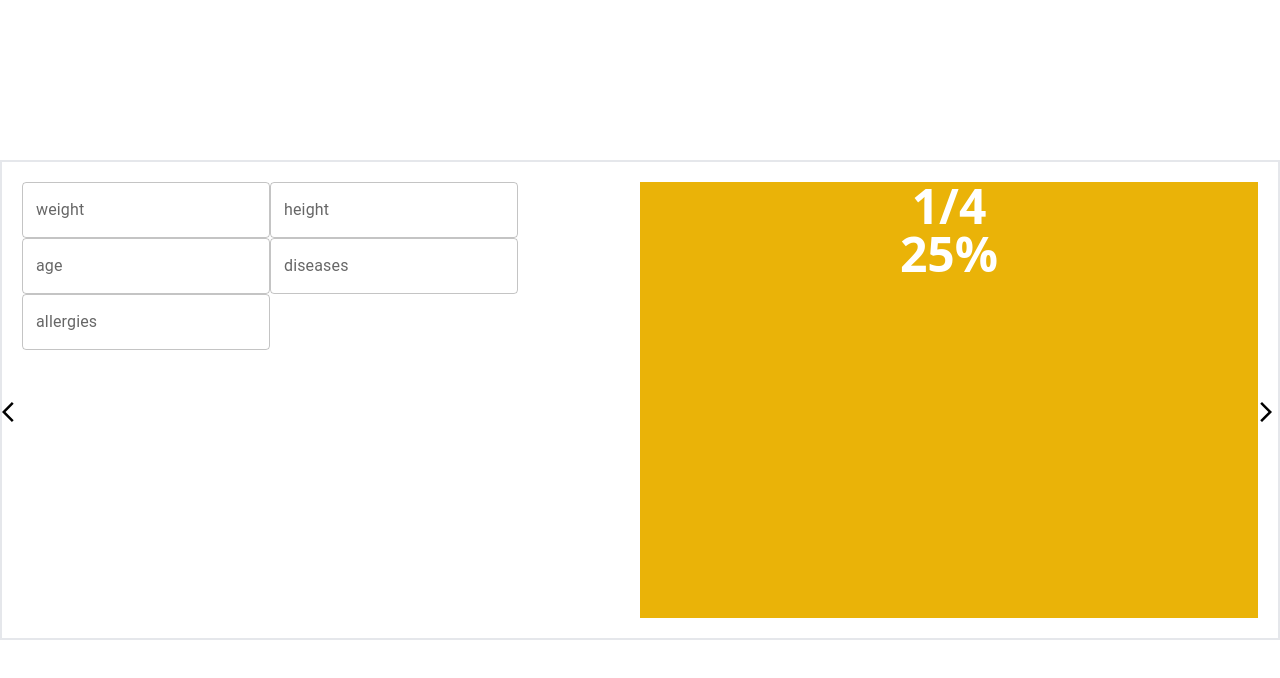
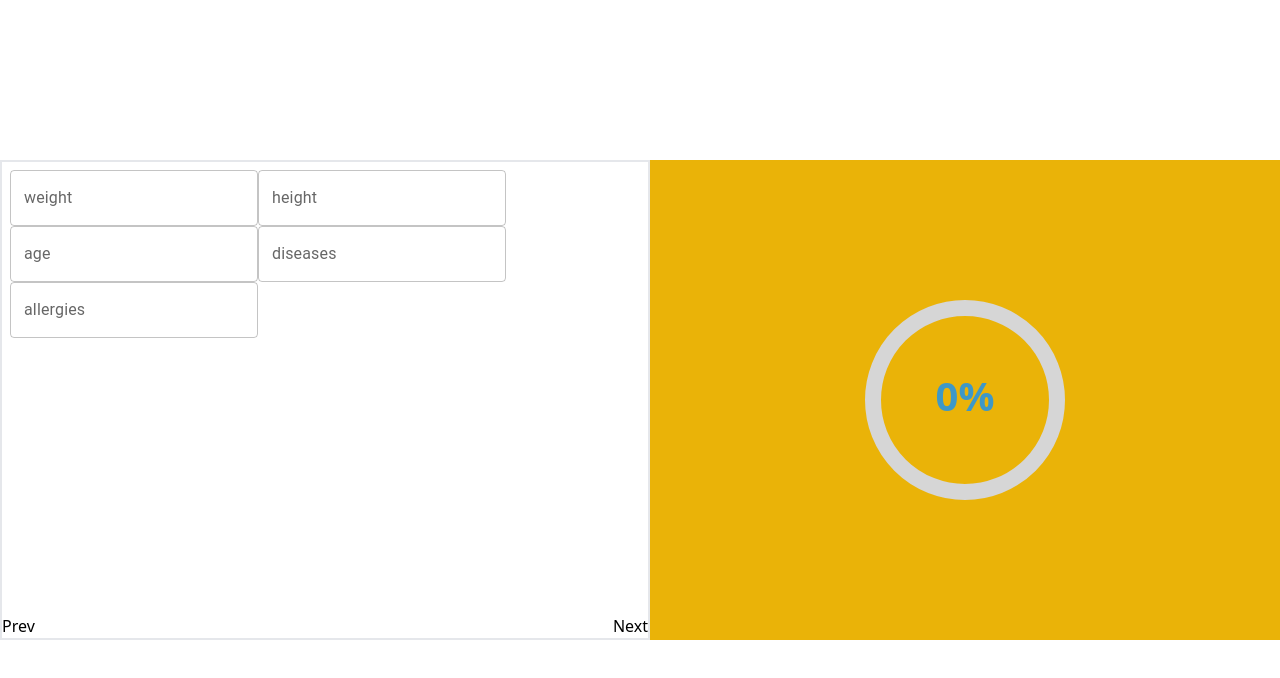
Before and after one commit to Nishantjain10/fitAI, a Next.js app: page /form in a window 1280 px wide. Shown: the top 678 px of the page. Built offline with nearby package versions, Linux system fonts and the light colour scheme.

Commit message:
progress bar added

```diff
--- a/app/form/Container.tsx
+++ b/app/form/Container.tsx
@@ -1,12 +1,15 @@
 "use client";
 
-import React, { FormEvent, useState } from "react";
+import React, { useState } from "react";
 import StepFormOne from "./StepFormOne";
 import StepFormTwo from "./StepFormTwo";
 import StepFormThree from "./StepFormThree";
 import StepFormFour from "./StepFormFour";
-import ArrowForwardIosIcon from "@mui/icons-material/ArrowForwardIos";
-import ArrowBackIosIcon from "@mui/icons-material/ArrowBackIos";
+import { buildStyles, CircularProgressbar } from 'react-circular-progressbar';
+import 'react-circular-progressbar/dist/styles.css';
+import { Button } from "@mui/material";
+import Link from "next/link";
+
 
 const Container = () => {
   const forms = [
@@ -25,26 +28,45 @@ const Container = () => {
     setFormIndex((prev) => (prev > 0 ? prev - 1 : prev));
   };
 
+  let percentage = (formIndex) / 4 * 100
   console.log(formIndex);
 
   return (
-    <div className="flex mx-auto my-[10em] w-[80em] border-2 h-[30em] overflow-hidden relative p-5">
-      <div className="my-0  h-full relative  flex-1">{forms[formIndex]}</div>
+    <div className="flex mx-auto my-[10em] w-[80em]  h-[30em] overflow-hidden">
+      <div className="my-0  h-full relative  flex-1 border-2   p-2">
+        {forms[formIndex]}
 
-      <div className=" bg-[#eab308] text-white flex-col flex-1 flex items-center justify-start font-bold text-5xl">
-        <h1>{formIndex + 1}/4</h1>
-        <p>{((formIndex + 1) / 4) * 100}%</p>
+
+        {formIndex === 3 ?
+          <Link
+            className="absolute right-0 bottom-0 cursor-pointer"
+            href={'/dashboard'}>Finish</Link>
+          :
+          <button
+            className="absolute right-0 bottom-0 cursor-pointer"
+            onClick={handleRightClick
+            }>Next</button>
+        }
+
+        <button
+          className="absolute left-0  bottom-0 cursor-pointer"
+          onClick={handleLeftClick}>Prev</button>
+
       </div>
 
-      <ArrowForwardIosIcon
-        onClick={handleRightClick}
-        className="absolute right-0 top-1/2 cursor-pointer"
-      />
+      <div className=" bg-[#eab308] text-white flex-col flex-1 flex items-center justify-center  font-bold text-5xl">
+        <div style={{ width: 200, height: 200 }}>
+          <CircularProgressbar
+            value={percentage}
+            text={`${percentage}%`}
+            styles={buildStyles({
+              pathTransitionDuration: 0.8,
+            })}
+          />
+        </div>
+      </div>
 
-      <ArrowBackIosIcon
-        onClick={handleLeftClick}
-        className="absolute left-0 top-1/2 cursor-pointer"
-      />
+
     </div>
   );
 };
--- a/app/form/StepFormFour.tsx
+++ b/app/form/StepFormFour.tsx
@@ -16,6 +16,7 @@ const StepForm4 = () => {
   const handleChange = (e: SelectChangeEvent) => {
     setTimeDuration(e.target.value)
   }
+
 
   return (
     <div>
--- a/package.json
+++ b/package.json
@@ -11,9 +11,7 @@
   "dependencies": {
     "@emotion/react": "^11.10.5",
     "@emotion/styled": "^11.10.5",
-
     "@mui/icons-material": "^5.11.0",
-
     "@mui/material": "^5.11.7",
     "@next/font": "13.1.6",
     "@types/node": "18.11.18",
@@ -25,6 +23,7 @@
     "next": "13.1.6",
     "openai": "^3.1.0",
     "react": "18.2.0",
+    "react-circular-progressbar": "^2.1.0",
     "react-dom": "18.2.0",
     "typescript": "4.9.5",
     "zustand": "^4.3.2"
```
Also changed, not shown: 1 other file (tests, documents, lock files or other folders).
